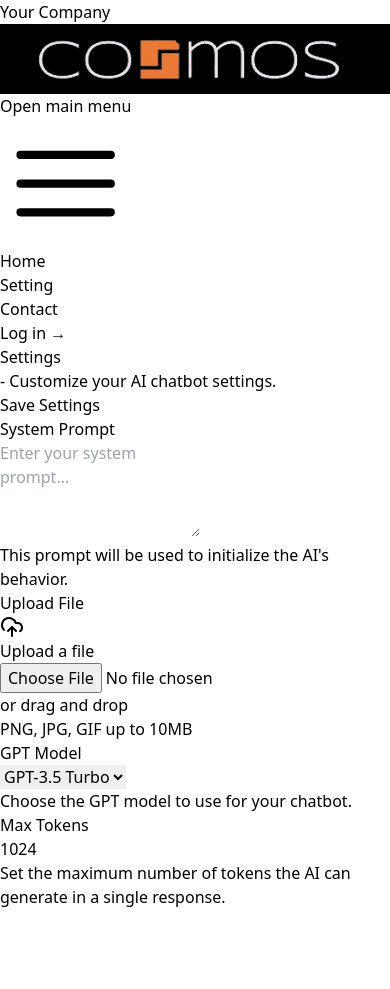
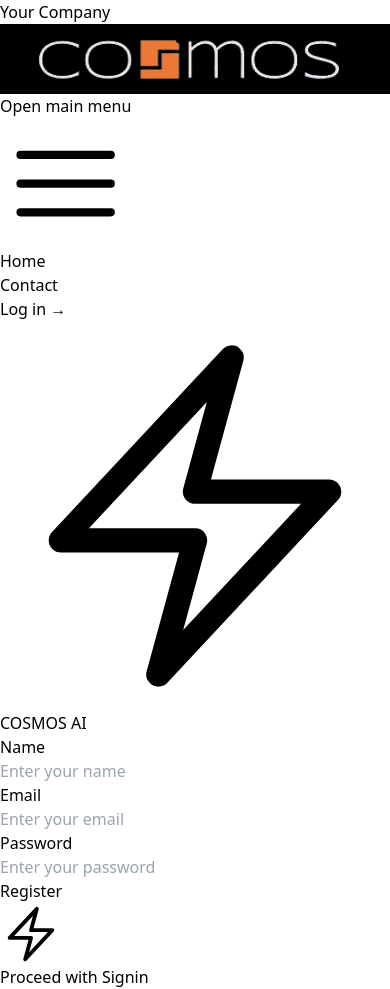
Before and after one commit to mahi1212/cosmos-chatbot-frontend, a React (Vite) app: page /login in a window 390 px wide. Before the commit the page ends 909 px from the top, so only its background shows below. Built offline with nearby package versions, Linux system fonts and the light colour scheme.

Commit message:
login completed

```diff
--- a/package.json
+++ b/package.json
@@ -15,6 +15,7 @@
     "axios": "^1.6.8",
     "react": "^18.2.0",
     "react-dom": "^18.2.0",
+    "react-hot-toast": "^2.4.1",
     "react-icons": "^5.2.1",
     "react-router-dom": "^6.23.1",
     "typewriter-effect": "^2.21.0"
--- a/src/App.tsx
+++ b/src/App.tsx
@@ -3,9 +3,11 @@ import {
 } from 'react-router-dom'
 import { router } from "./routes/router"
 import { AuthProvider } from './context/AuthContent'
+import { Toaster } from 'react-hot-toast'
 
 function App() {
   return <AuthProvider>
+    <Toaster position='top-right' />
     <RouterProvider router={router} />
   </AuthProvider>
 }
--- a/src/components/HomeHeader/HomeHeader.tsx
+++ b/src/components/HomeHeader/HomeHeader.tsx
@@ -9,7 +9,6 @@ import { GoPerson } from 'react-icons/go'
 
 const navigation = [
   { name: 'Home', href: '/' },
-  { name: 'Setting', href: '/settings' },
   { name: 'Contact', href: '/contact' },
 ]
 
--- a/src/context/AuthContent.tsx
+++ b/src/context/AuthContent.tsx
@@ -1,4 +1,5 @@
 import { ReactNode, useState, createContext, useEffect, useContext } from 'react';
+import { loginUser } from 'src/helpers/api-communicator';
 
 interface User {
     name: string;
@@ -20,7 +21,14 @@ export const AuthProvider = ({ children }: {children: ReactNode}) => {
     const [user, setUser] = useState<User | null>(null)
     const [isLoggedin, setIsLoggedin] = useState(false);
 
-    const login = async (email: string, password: string) => { }
+    const login = async (email: string, password: string) => {
+        const data = await loginUser(email, password);
+        if(data) {
+            setUser(data)
+            setIsLoggedin(true)
+        }
+
+    }
     const signup = async (name: string, email: string, password: string) => { }
     const logout = async () => { }
 
--- /dev/null
+++ b/src/helpers/api-communicator.ts
@@ -0,0 +1,12 @@
+import axios from "axios"
+
+
+ export const loginUser = async (email: string, password: string) => {
+    const res = await axios.post('/user/login', { email, password })
+
+    if(res.status !== 200) {
+        throw new Error('Login failed')
+    }
+    const data = await res.data;
+    return data
+}
--- a/src/main.tsx
+++ b/src/main.tsx
@@ -1,6 +1,10 @@
 import ReactDOM from 'react-dom/client'
 import App from './App.tsx'
 import './index.css'
+import axios from 'axios'
+
+axios.defaults.baseURL = 'http://localhost:5000/api/v1';
+axios.defaults.withCredentials = true;
 
 ReactDOM.createRoot(document.getElementById('root')!).render(
   // <React.StrictMode>
--- a/src/pages/Auth/Login.tsx
+++ b/src/pages/Auth/Login.tsx
@@ -1,11 +1,88 @@
-import React from 'react'
+import { BoltIcon } from '@heroicons/react/24/outline'
+import { useState } from 'react'
+import toast from 'react-hot-toast'
+import { useAuth } from 'src/context/AuthContent'
 
 const Login = () => {
-  return (
-    <div>
+    const auth = useAuth()
+    const [alreadyHaveAccount, setAlreadyHaveAccount] = useState(false)
 
-    </div>
-  )
+    const handleFormSubmit = async (e: React.FormEvent<HTMLFormElement>) => {
+        e.preventDefault()
+
+        // console.log(alreadyHaveAccount)
+        // if alreadyHaveAccount = true, then login
+        // else register
+
+        const formData = new FormData(e.currentTarget);
+        const name = formData.get('name') as string;
+        const email = formData.get('email') as string;
+        const password = formData.get('password') as string;
+
+        try{
+            // toast.loading('Please wait...')
+            await auth?.login(email, password)
+            toast.success('Login successful')
+        }catch(e: any) {
+            console.log(e.response.data.message)
+            toast.error('Login failed')
+        }
+
+
+        console.log(name, email, password)
+
+        console.log('form submitted')
+    }
+
+    return (
+        <div className="flex min-h-[75dvh] flex-col items-center justify-center bg-slate-100 ">
+            <div className="mx-auto w-full max-w-md rounded-xl bg-white p-6 shadow-lg ">
+                <div className="mb-8 flex items-center justify-center">
+                    <BoltIcon className="h-12 w-12 text-gray-500 " />
+                    <h1 className="ml-2 text-3xl font-bold tracking-tight text-gray-900 ">COSMOS AI</h1>
+                </div>
+                <form className="space-y-4" onSubmit={handleFormSubmit}>
+                    {
+                        !alreadyHaveAccount &&
+                        <div>
+                            <p className='mb-2 ms-1'>Name</p>
+                            <input id="name" name='name' placeholder="Enter your name" type="text" className='w-full border-2 rounded-full px-4 py-1 outline-none' />
+                        </div>
+                    }
+                    <div>
+                        <p className='mb-2 ms-1'>Email</p>
+                        <input id="email" name='email' placeholder="Enter your email" type="email" className='w-full border-2 rounded-full px-4 py-1 outline-none' />
+                    </div>
+                    <div>
+                        <p className='mb-2 ms-1'>Password</p>
+                        <input id="password" name='password' placeholder="Enter your password" type="password" className='w-full border-2 rounded-full px-4 py-1 outline-none' />
+                    </div>
+                    <button className="w-full bg-black text-white rounded-full py-2 flex gap-3 items-center justify-center" type="submit">
+                        <span>{alreadyHaveAccount ? 'Login' : 'Register '}</span>
+                        <BoltIcon className="h-4 w-4 text-white" />
+                    </button>
+                    {
+                        !alreadyHaveAccount ?
+                            <p
+                                className='text-center cursor-pointer pb-1 underline'
+                                onClick={() => setAlreadyHaveAccount(true)}
+                            >
+                                Proceed with Signin
+                            </p>
+                            :
+
+                            <p
+                                className='text-center cursor-pointer'
+                                onClick={() => setAlreadyHaveAccount(false)}
+                            >
+                                Already have an account?
+                            </p>
+
+                    }
+                </form>
+            </div>
+        </div>
+    )
 }
 
 export default Login
--- a/src/pages/Home/Home.tsx
+++ b/src/pages/Home/Home.tsx
@@ -9,7 +9,7 @@ const Home: React.FC = () => {
     const user = useAuth();
     console.log(user)
     return (
-        <div className="bg-slate-100 rounded-md p-4 ">
+        <div className="bg-slate-100 rounded-md sm:p-4 p-2 ">
             <p className="flex items-center gap-2">
                 <RiCustomerService2Line />
                 Please Choose a service below
--- a/src/routes/router.tsx
+++ b/src/routes/router.tsx
@@ -3,6 +3,7 @@ import {
 } from "react-router-dom";
 import ServiceLayout from "src/layout/ServiceLayout";
 import UserLayout from "src/layout/UserLayout";
+import Login from "src/pages/Auth/Login";
 import Chats from "src/pages/Chats/Chats";
 import Home from "src/pages/Home/Home";
 import Rewrite from "src/pages/Rewrite/Rewrite";
@@ -25,7 +26,7 @@ export const router = createBrowserRouter([
             },
             {
                 path: "login",
-                element: <Settings />
+                element: <Login />
             },
             {
                 path: "",
```
Also changed, not shown: 1 other file (tests, documents, lock files or other folders).
